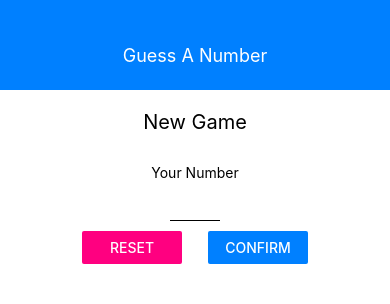
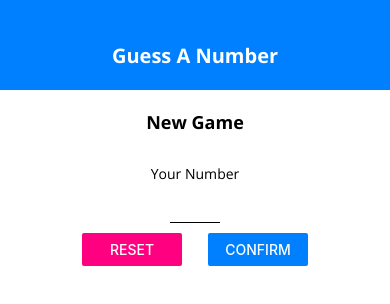
Before and after one commit to timothycao/rn-number-game, a React Native app: screen / in a window 390 px wide. Shown: the top 304 px of the page. Built offline with nearby package versions, Linux system fonts and the light colour scheme.

Commit message:
font and gameover styling

```diff
--- a/components/Header.js
+++ b/components/Header.js
@@ -2,11 +2,12 @@ import React from 'react';
 import { View, Text, StyleSheet } from 'react-native';
 
 import Colors from '../constants/colors';
+import DefaultStyles from '../constants/styles';
 
 const Header = props => {
   return (
     <View style={styles.header}>
-      <Text style={styles.headerTitle}>{props.title}</Text>
+      <Text style={DefaultStyles.title}>{props.title}</Text>
     </View>
   );
 };
@@ -19,10 +20,6 @@ const styles = StyleSheet.create({
     backgroundColor: Colors.primary,
     alignItems: 'center',
     justifyContent: 'center'
-  },
-  headerTitle: {
-    color: 'white',
-    fontSize: 18
   }
 });
 
--- a/components/screens/Game.js
+++ b/components/screens/Game.js
@@ -3,6 +3,7 @@ import { View, Text, Button, StyleSheet, Alert } from 'react-native';
 
 import Card from '../Card';
 import Number from '../Number';
+import DefaultStyles from '../../constants/styles';
 
 const generatRandomBetween = (min, max) => {
   min = Math.ceil(min);
@@ -41,9 +42,9 @@ const Game = props => {
 
   return (
     <View style={styles.screen}>
-      <Text style={styles.title}>Game</Text>
+      <Text style={DefaultStyles.subTitle}>Game</Text>
       <Card style={styles.container}>
-        <Text>Computer Guess</Text>
+        <Text style={DefaultStyles.body}>Computer Guess</Text>
         <Number>{currentGuess}</Number>
         <View style={styles.buttonContainer}>
           <View style={styles.button}><Button title="LOWER" onPress={nextGuessHandler.bind(this, 'lower')} /></View>
@@ -59,10 +60,6 @@ const styles = StyleSheet.create({
     flex: 1,
     padding: 10,
     alignItems: 'center'
-  },
-  title: {
-    fontSize: 20,
-    marginVertical: 10
   },
   container: {
     width: 300,
--- a/components/screens/GameOver.js
+++ b/components/screens/GameOver.js
@@ -1,12 +1,20 @@
 import React from 'react';
 import { View, Text, Button, StyleSheet } from 'react-native';
+
+import Card from '../Card';
+import Number from '../Number';
+import DefaultStyles from '../../constants/styles';
 
 const GameOver = props => {
   return (
     <View style={styles.screen}>
-      <Text>Game Over</Text>
-      <Text>Computer guessed number {props.userNumber} in {props.guessCount} tries!</Text>
-      <Button title="NEW GAME" onPress={props.onNewGame} />
+      <Text style={DefaultStyles.subTitle}>Game Over</Text>
+      <Card style={styles.container}>
+        <Text>Computer guessed number {props.userNumber} in {props.guessCount} tries!</Text>
+        <View style={styles.button}>
+          <Button title="NEW GAME" onPress={props.onNewGame} />
+        </View>
+      </Card>
     </View>
   )
 };
@@ -14,8 +22,17 @@ const GameOver = props => {
 const styles = StyleSheet.create({
   screen: {
     flex: 1,
-    justifyContent: 'center',
+    padding: 10,
     alignItems: 'center'
+  },
+  container: {
+    width: 300,
+    maxWidth: '80%',
+    alignItems: 'center'
+  },
+  button: {
+    width: 100,
+    marginTop: 10
   }
 });
 
--- a/components/screens/Start.js
+++ b/components/screens/Start.js
@@ -5,6 +5,7 @@ import Card from '../Card';
 import Input from '../Input';
 import Number from '../Number';
 import Colors from '../../constants/colors';
+import DefaultStyles from '../../constants/styles';
 
 const Start = props => {
 
@@ -35,9 +36,9 @@ const Start = props => {
   return (
     <TouchableWithoutFeedback onPress={() => Keyboard.dismiss()}>
       <View style={styles.screen}>
-        <Text style={styles.title}>New Game</Text>
+        <Text style={DefaultStyles.subTitle}>New Game</Text>
         <Card style={styles.inputContainer}>
-          <Text>{confirmed ? 'You selected' : 'Your Number'}</Text>
+          <Text style={DefaultStyles.body}>{confirmed ? 'You selected' : 'Your Number'}</Text>
           {
             confirmed ?
             <Number style={styles.number}>{selectedNumber}</Number> :
@@ -58,10 +59,6 @@ const styles = StyleSheet.create({
     flex: 1,
     padding: 10,
     alignItems: 'center'
-  },
-  title: {
-    fontSize: 20,
-    marginVertical: 10
   },
   inputContainer: {
     width: 300,
--- a/constants/styles.js
+++ b/constants/styles.js
@@ -2,8 +2,14 @@ import { StyleSheet } from 'react-native';
 
 export default StyleSheet.create({
   title: {
-    fontFamily: 'opens-sans-bold',
-    fontSize: 18
+    fontFamily: 'open-sans-bold',
+    fontSize: 20,
+    color: 'white'
+  },
+  subTitle: {
+    fontFamily: 'open-sans-bold',
+    fontSize: 18,
+    marginVertical: 10
   },
   body: {
     fontFamily: 'open-sans'
```
